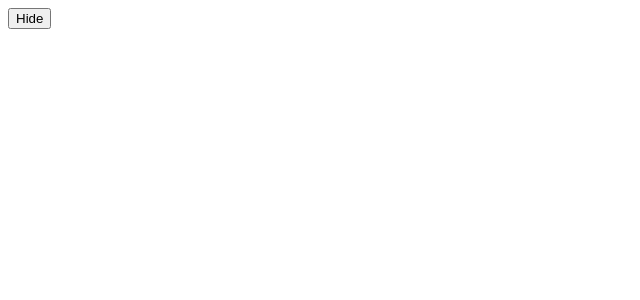
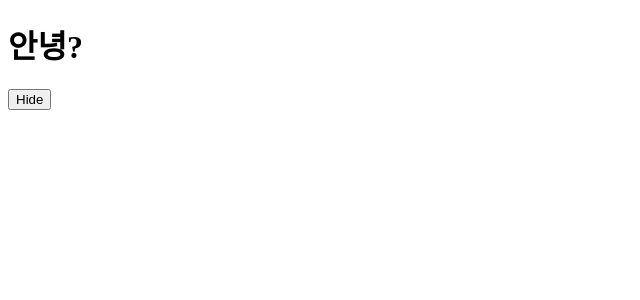
Before and after one commit to xowoony/project-react, a React (Create React App) app: page / in a window 1280 px wide. Both pictures are taken after a click on the button "Show". Shown: the top 300 px of the page, without its empty margins (0-640 px from the left). Built offline with nearby package versions, Linux system fonts and the light colour scheme.

Commit message:
클릭시 요소 표시, 숨기기 구현

```diff
--- a/src/App.js
+++ b/src/App.js
@@ -1,11 +1,19 @@
 import { useState, useEffect } from "react";
+
+function Hello() {
+  return <h1>안녕?</h1>;
+}
 
 function App() {
   const [showing, setShowing] = useState(false); // default 값은 false
-  const onClick = () => setShowing((prev) => !prev); // 반댓값을 리턴
+  const onClick = () => setShowing((prev) => !prev); // 클릭시 반댓값을 리턴
 
   return (
     <div>
+      {/* js를 쓸때는 중괄호! */}
+      {/* showing이 참일 때 <Hello />를 반환, 아닐 때는 null */}
+      {showing ? <Hello /> : null}
+      {/* 버튼 - showing이 참일때 Hide, 아닐때 Show 로 텍스트가 변환 */}
       <button onClick={onClick}>{showing ? "Hide" : "Show"}</button>
     </div>
   );
--- a/src/App.module.css
+++ b/src/App.module.css
@@ -1,4 +1,4 @@
-.title {
+/* .title {
     font-family: system-ui, -apple-system, BlinkMacSystemFont, 'Segoe UI', Roboto, Oxygen, Ubuntu, Cantarell, 'Open Sans', 'Helvetica Neue', sans-serif;
     font-size: 18px;
-}
+} */
--- a/src/Button.module.css
+++ b/src/Button.module.css
@@ -1,6 +1,6 @@
 /* btn 클래스 만들기 */
 /*create-react-app은 이 CSS 코드를 js 오브젝트로 변환시켜주게 된다. */
-.title {
+/* .title {
     color:rgb(255, 255, 255);
     background-color: rgb(21, 102, 75);
-}
+} */
```
Also changed, not shown: src/Button.js (+9 -9 lines).
